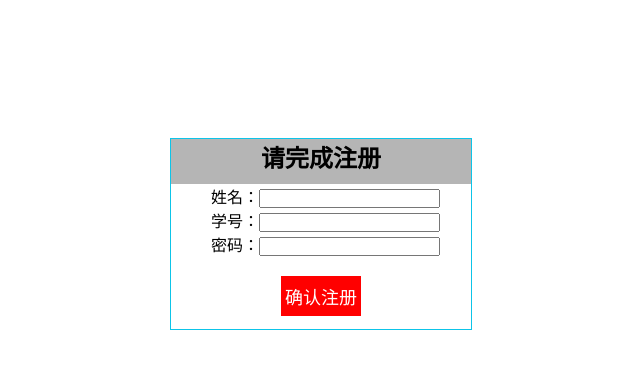
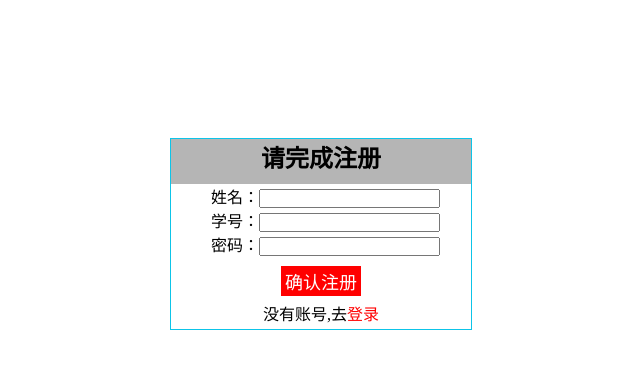
Before and after one commit to Aolith/forum-project, a Vue app: page /Register in a window 1280 px wide. Shown: the top 368 px of the page, without its empty margins (319-959 px from the left). Built offline with nearby package versions, Linux system fonts and the light colour scheme.

Commit message:
增加了从注册页返回登录页面的路由

```diff
--- a/src/components/Register.vue
+++ b/src/components/Register.vue
@@ -51,6 +51,7 @@ async function handleRegister(){
           <li class="subRegister">
             <input type="submit" value="确认注册" class="btn">
           </li>
+          <li class="link"><p>没有账号,去<router-link to="/Login">登录</router-link></p></li>
         </ul>
       </form>
     </div>
@@ -93,14 +94,22 @@ async function handleRegister(){
   }
   .subRegister {
     text-align: center;
-    margin-top: 20px;
+    margin-top: 10px;
   }
   .subRegister input {
     width: 80px;
-    height: 40px;
+    height: 30px;
     font-size: 18px;
     background-color: red;
     border: none;
     color: #fff;
   }
+  .link {
+    margin-top: 5px;
+    text-align: center;
+    color: black;
+  }
+  .link a {
+    color: red;
+  }
 </style>
```
